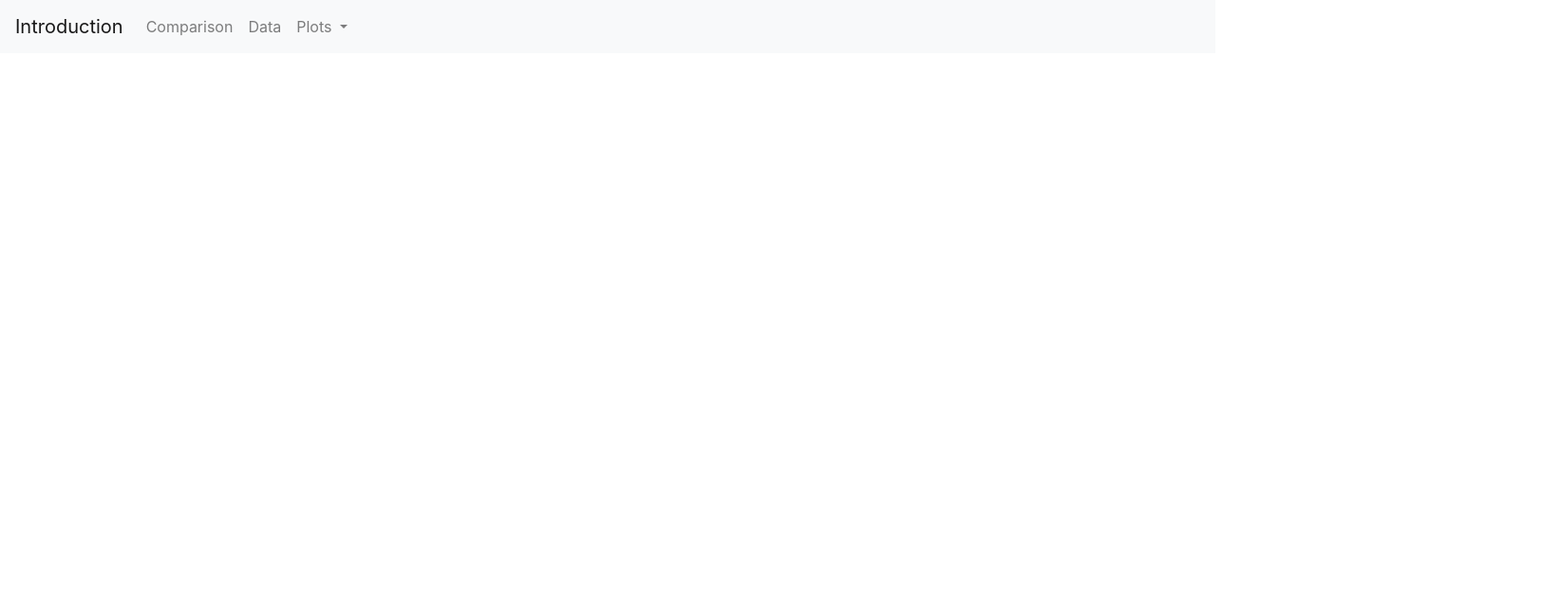
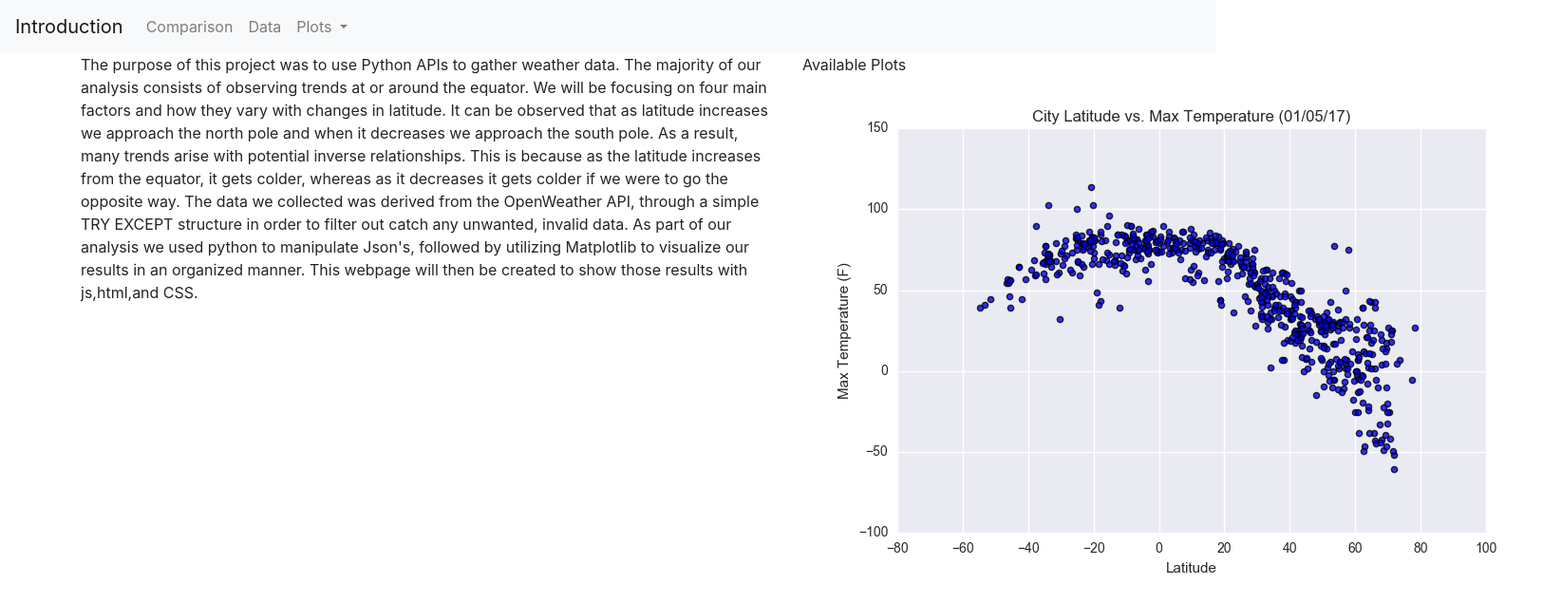
Before and after one commit to brus041/web-design-project, a plain HTML site: page index.html in a window 1280 px wide. Shown: the top 635 px of the page at 95% size, 1645 px wide, since content can reach past the window. Drawn offline with nearby package versions, Linux system fonts and the light colour scheme.

Commit message:
added pics to shrink them

```diff
--- a/index.html
+++ b/index.html
@@ -34,6 +34,28 @@
     </div>
   </nav>
 
+    <div class="container">
+        <!--Normally these medium columns go full wide on small screen sizes-->
+        <div class="row">
+          <div class="col-md-8">
+            <div class="box skyblue"> <p class = "Summary"> The purpose of this project was to use Python APIs to gather weather data. The majority
+                of our analysis consists of observing trends at or around the equator. We will be focusing on four main factors
+              and how they vary with changes in latitude. It can be observed that as latitude increases we approach the north pole
+              and when it decreases we approach the south pole. As a result, many trends arise with potential inverse relationships. This is
+              because as the latitude increases from the equator, it gets colder, whereas as it decreases it gets colder if we were to go the opposite way.
+              The data we collected was derived from the OpenWeather API, through a simple TRY EXCEPT structure in order to filter out catch any
+              unwanted, invalid data. As part of our analysis we used python to manipulate Json's, followed by utilizing Matplotlib to
+              visualize our results in an organized manner. This webpage will then be created to show those results with js,html,and CSS. </p></div>
+          </div>
+          <div class="col-md-3">
+            <div class="box skyblue"> Available Plots
+            <img class="picture" src="https://brus041.github.io/web-design-project/Assets/Fig1.png">Max Temperature</img>
+            <img class="picture" src="https://brus041.github.io/web-design-project/Assets/Fig2.png">Humidity</img>
+            <img class="picture" src="https://brus041.github.io/web-design-project/Assets/Fig3.png">Cloudiness</img>
+            <img class="picture" src="https://brus041.github.io/web-design-project/Assets/Fig4.png">Wind Speed</img>
+            </div>
+          </div>
+    </div>
 <script src="https://code.jquery.com/jquery-3.3.1.slim.min.js" integrity="sha384-q8i/X+965DzO0rT7abK41JStQIAqVgRVzpbzo5smXKp4YfRvH+8abtTE1Pi6jizo" crossorigin="anonymous"></script>
 <script src="https://cdnjs.cloudflare.com/ajax/libs/popper.js/1.14.7/umd/popper.min.js" integrity="sha384-UO2eT0CpHqdSJQ6hJty5KVphtPhzWj9WO1clHTMGa3JDZwrnQq4sF86dIHNDz0W1" crossorigin="anonymous"></script>
 <script src="https://stackpath.bootstrapcdn.com/bootstrap/4.3.1/js/bootstrap.min.js" integrity="sha384-JjSmVgyd0p3pXB1rRibZUAYoIIy6OrQ6VrjIEaFf/nJGzIxFDsf4x0xIM+B07jRM" crossorigin="anonymous"></script>
```
